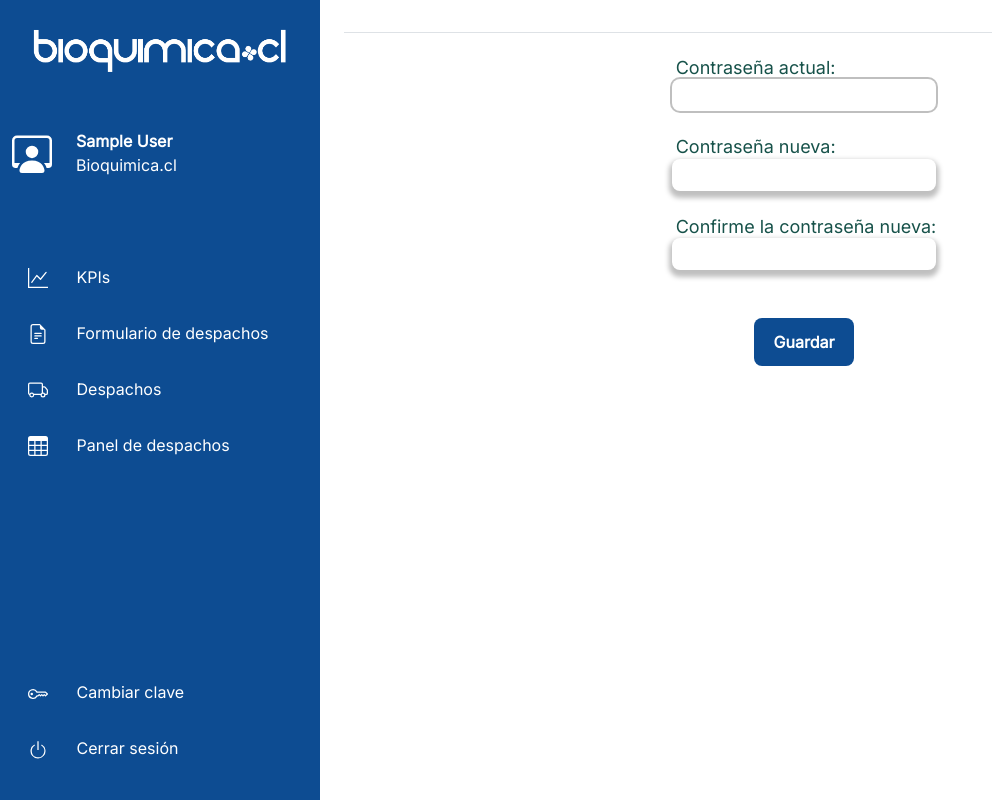
After one commit to FelipeMv2301/AppDespachosActual, a Django app: page /auth/password in a window 1280 px wide. The commit adds this page. Shown: the whole page, without its empty margins (0-992 px from the left). Run offline with Django 4.2, Linux system fonts and the light colour scheme; the visitor is signed in with stand-in values (Sample User, id 1); parts of the project's set-up code (start-up, migrations or seed data) failed here and were passed over; some libraries are stand-ins or nearby versions.

Commit message:
first commit

```diff
--- a/core/settings/base.py
+++ b/core/settings/base.py
@@ -96,7 +96,7 @@ THIRD_PARTY_APPS = []
 
 LOCAL_APPS = [
     # 'api',
-    # 'app.authentication',
+    'app.authentication',
     # 'app.dispatch',
     # 'app.kpi',
     # 'app.order',
--- a/core/urls.py
+++ b/core/urls.py
@@ -23,6 +23,7 @@ urlpatterns = [
     path('admin/', admin.site.urls),
     path('__debug__/', include(debug_toolbar.urls)),
     path(route='', view=home, name='home'),
+    path(route='auth/', view=include(arg='app.authentication.urls')),
 ]
 
 # Errors handling
--- /dev/null
+++ b/static/app/css/elements/button.css
@@ -0,0 +1,39 @@
+button {
+    height: 3rem;
+    width: fit-content;
+    padding: 10px 20px;
+    font-size: 1rem;
+    display: table-cell;
+    text-align: center;
+    vertical-align: middle;
+    border-radius: 8px;
+    border: 0 !important;
+    max-width: 200px;
+}
+
+.greenbutton {
+    background: var(--green);
+    color: #fff !important;
+}
+
+.greenbutton:hover {
+    background-color: var(--dark-green);
+}
+
+.bluebutton {
+    background: var(--blue);
+    color: #fff !important;
+}
+
+.bluebutton:hover {
+    background-color: var(--dark-blue);
+}
+
+.redbutton {
+    background-color: var(--dark-red);
+    color: #fff !important;
+}
+
+.redbutton:hover {
+    background-color: var(--red);
+}
--- /dev/null
+++ b/static/app/css/elements/input.css
@@ -0,0 +1,29 @@
+label {
+    color: var(--dark-green);
+    text-align: left;
+    line-height: 1.4rem;
+    font-size: 18px;
+    margin-top: 5px;
+    width: 100%;
+    max-width: 300px;
+    padding: 0.25rem 0rem 0rem 0.25rem !important;
+}
+
+.textfield {
+    background: #ffffff;
+    border-radius: 8px;
+    border: 0;
+    box-shadow: 0px 4px 5px 3px rgb(0 0 0 / 25%);
+    height: 2rem;
+    max-width: 40rem;
+    padding: 5px 10px;
+    width: 100%;
+    display: inline;
+}
+
+input:focus, select:focus, textarea:focus {
+    /* border-color: #86b7fe; */
+    outline: 0;
+    /* box-shadow: 0 0 0 .25rem rgba(13, 110, 253, .25); */
+    box-shadow: 0 0 0 2px rgb(0 0 0 / 25%);
+}
--- a/static/app/css/main.css
+++ b/static/app/css/main.css
@@ -0,0 +1,41 @@
+:root {
+    --blue: #0D4C92;
+    --dark-blue: #09396e;
+    --green: #227C70;
+    --dark-green: #17524A;
+    --light-green: #227c7063;
+    --aquamarine: #59C1BD;
+    --dark-red: #A71D1D;
+    --red: #b57979;
+    --light-red: #a71d1d59;
+}
+
+body {
+    font-family: 'Inter';
+    font-size: 16px;
+    min-height: 100vh;
+    /* min-height: -webkit-fill-available; */
+}
+
+.sidebar {
+    background-color: var(--blue);
+    min-height: 100vh;
+}
+
+main {
+    min-height: calc(106vh - 186px);
+    padding-bottom: 1rem;
+}
+
+.main__title {
+    color: var(--blue);
+}
+
+.navbar .navbar-toggler {
+    top: .25rem;
+    right: 1rem;
+}
+
+.width-fit {
+    width: fit-content;
+}
--- /dev/null
+++ b/static/app/css/sweet-alert.css
@@ -0,0 +1,7 @@
+.swal2-confirm {
+    background-color: #59C1BD!important;
+}
+
+.swal2-confirm:focus {
+    box-shadow: 0 0 0 3px rgb(89 193 189 / 50%)!important;
+}
--- /dev/null
+++ b/static/app/js/main.js
@@ -0,0 +1,17 @@
+const sidebarButton = document.getElementById('sidebarButton');
+const sidebarMenu = document.getElementById('sidebarMenu');
+const main = document.querySelector('main');
+
+$(document).ready(function () {
+    if (authenticatedUser) {
+        sidebarButton.addEventListener('click', function() {
+            if (sidebarMenu.style.display == 'flex') {
+                sidebarMenu.style.display = 'none';
+            } else {
+                sidebarMenu.style.display = 'flex';
+            }
+        });
+    } else {
+        main.className ='ms-sm-aut px-md-4 p-4';
+    }
+})
--- /dev/null
+++ b/templates/authentication/change_password.html
@@ -0,0 +1,21 @@
+{% extends "base.html" %}
+{% block content %}
+<center>
+    <form method="POST" action="" accept-charset="UTF-8" class="width-fit">
+        {% csrf_token %}
+        <div class="d-grid pb-3">
+            <label for="{{ form.old_password.id_for_label }}">Contraseña actual:</label>
+            {{ form.old_password }}
+        </div>
+        <div class="d-grid pb-3">
+            <label for="{{ form.new_password1.id_for_label }}">Contraseña nueva:</label>
+            {{ form.new_password1 }}
+        </div>
+        <div class="d-grid pb-5">
+            <label for="{{ form.new_password2.id_for_label }}">Confirme la contraseña nueva:</label>
+            {{ form.new_password2 }}
+        </div>
+        <button type="submit" class="bluebutton fw-bold">Guardar</button>
+    </form>
+</center>
+{% endblock %}
--- a/templates/base.html
+++ b/templates/base.html
@@ -5,11 +5,14 @@
         <meta charset="utf-8">
         <meta name="viewport" content="width=device-width, initial-scale=1">
         <title>Despachos BQ</title>
-        <link rel="icon" type="image/x-icon" href="{% static 'app/assets/img/icon_bq_blanco.png' %}">
+        <link rel="icon" type="image/x-icon" href="{% static 'app/img/white_bq_icon.png' %}">
         <link href='https://fonts.googleapis.com/css?family=Inter' rel='stylesheet'>
         {% bootstrap_css %}
         <link href="https://cdn.jsdelivr.net/npm/sweetalert2@11.7.12/dist/sweetalert2.min.css" rel="stylesheet">
         <link rel="stylesheet" href="{% static 'app/css/main.css' %}">
+        <link rel="stylesheet" href="{% static 'app/css/elements/input.css' %}">
+        <link rel="stylesheet" href="{% static 'app/css/elements/button.css' %}">
+        <link rel="stylesheet" href="{% static 'app/css/sweet-alert.css' %}">
         {% block styles %}
         {% endblock %}
     </head>
@@ -26,7 +29,7 @@
         <div class="container-fluid">
             <div class="row">
                 {% if request.user.is_authenticated %}
-                    <nav id="sidebarMenu" class="col-auto col-xxl-2 col-xl-3 d-xl-flex sidebar collapse position-fixed z-3">
+                    <nav id="sidebarMenu" class="sidebar col-auto col-xxl-2 col-xl-3 d-xl-flex collapse position-fixed z-3">
                         <div class="d-flex flex-column position-sticky pt-3 sidebar-sticky">
                             <div class="pb-5">
                                 <a href="/">
@@ -116,7 +119,7 @@
                 <main class="col-xl-9 ms-sm-auto px-md-4 p-4 pt-0">
                     {% if request.user.is_authenticated %}
                         <div class="w-100 py-3 bg-white position-fixed border-bottom z-1">
-                            <span class="fs-5 fw-bolder align-middle" id="page-title">{% block page_title %}{% endblock %}</span>
+                            <span class="main__title fs-5 fw-bolder align-middle">{% block page_title %}{% endblock %}</span>
                         </div>
                     {% endif %}
                     <div class="pt-5 ps-2">
@@ -129,6 +132,10 @@
         {% bootstrap_javascript %}
         <script src="https://code.jquery.com/jquery-3.7.1.min.js" integrity="sha256-/JqT3SQfawRcv/BIHPThkBvs0OEvtFFmqPF/lYI/Cxo=" crossorigin="anonymous"></script>
         <script src="https://cdn.jsdelivr.net/npm/sweetalert2@11.7.12/dist/sweetalert2.all.min.js"></script>
+        <script>
+            const authenticatedUser = {{ request.user.is_authenticated|lower }};
+        </script>
+        <script src="{% static 'app/js/main.js' %}"></script>
         {% block scripts %}
         {% endblock %}
     </body>
```
Also changed, not shown: templates/authentication/login.html (added, +17 -0 lines), static/app/img/white_bq_icon.png (added).
